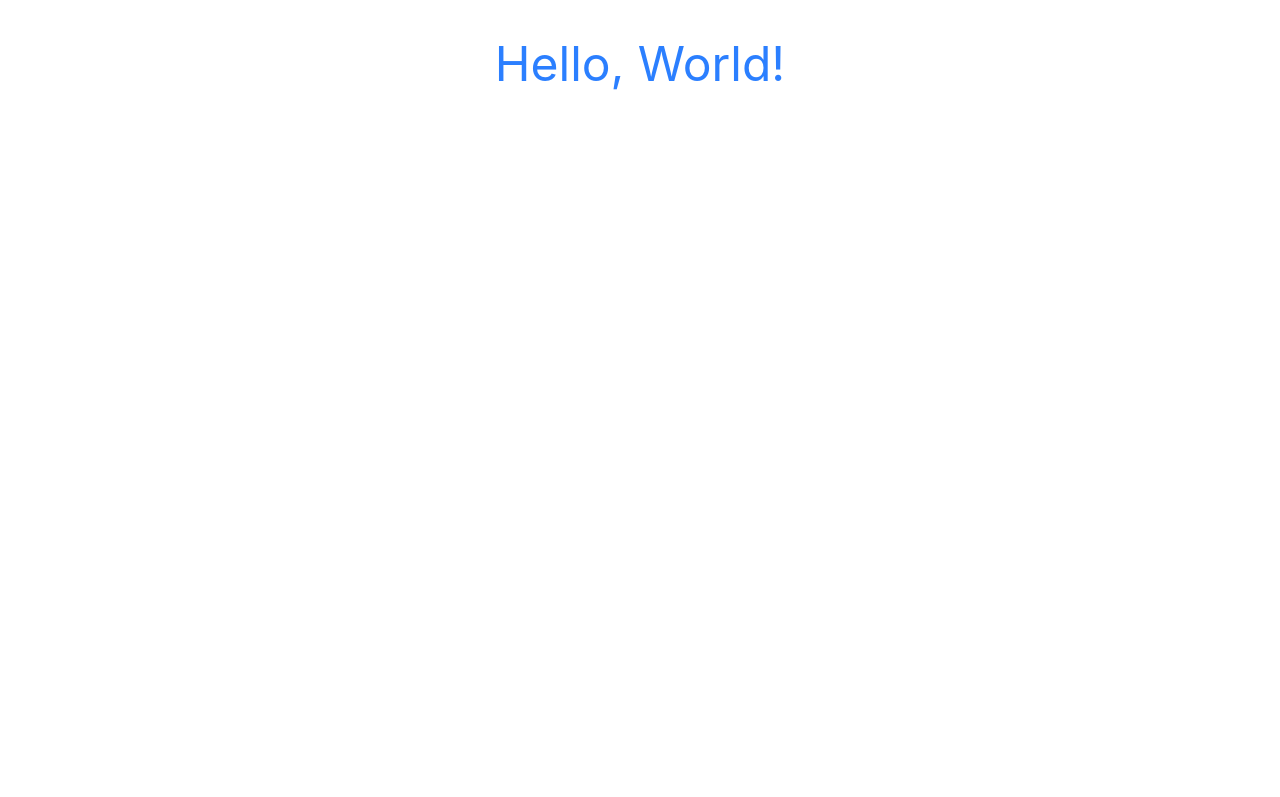
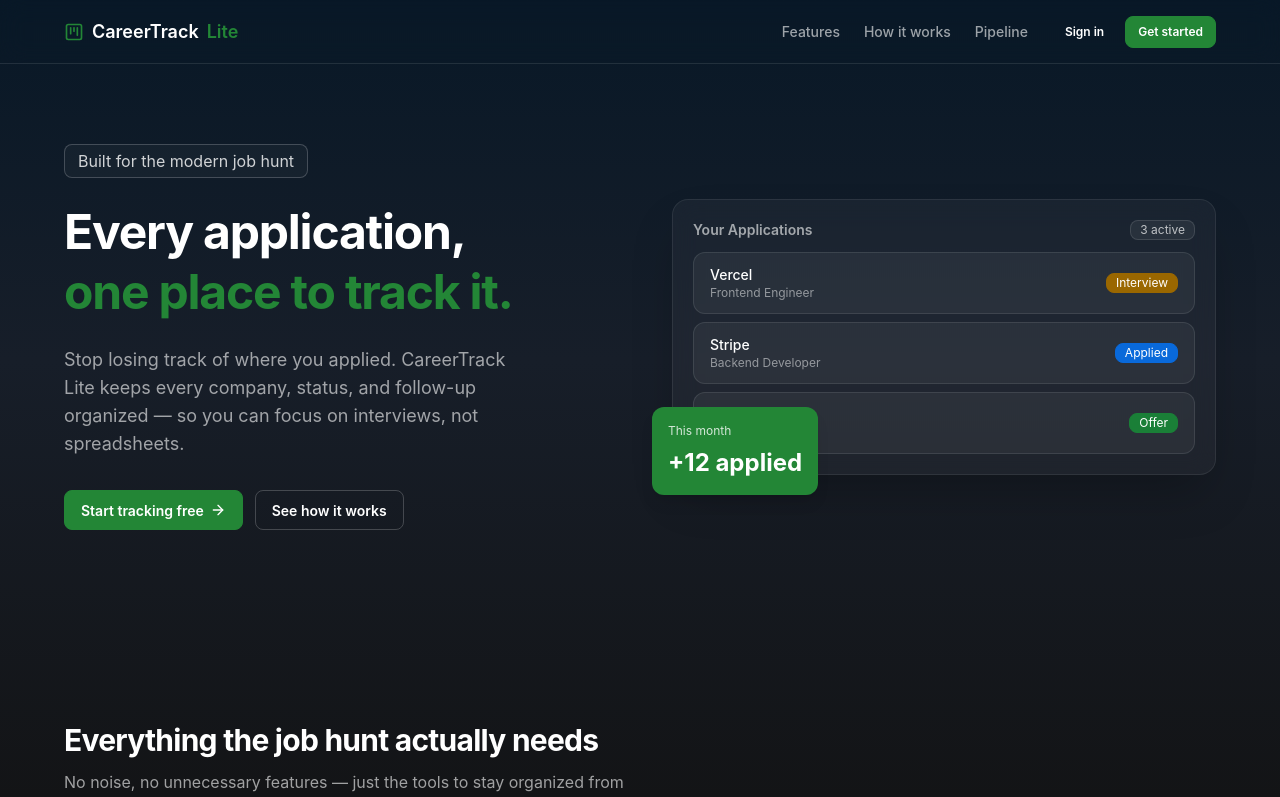
Before and after one commit to Rakibislam22/career-track-frontend, a React (Vite) app: page / in a window 1280 px wide. Shown: the top 797 px of the page. Built offline with nearby package versions, Linux system fonts and the light colour scheme.

Commit message:
refactor theme

```diff
--- a/src/App.jsx
+++ b/src/App.jsx
@@ -1,11 +1,7 @@
-
+import LandingPage from './pages/LandingPage';
 
 const App = () => {
-  return (
-    <div>
-      <h1 className='text-5xl text-center py-10 text-blue-500'>Hello, World!</h1>
-    </div>
-  );
+  return <LandingPage />;
 };
 
 export default App;
--- a/src/index.css
+++ b/src/index.css
@@ -26,13 +26,49 @@
   --color-warning-content: #ffffff;
   --color-error: #cf222e;
   --color-error-content: #ffffff;
+
+  /* Moderate rounding — was too aggressive before */
+  --radius-selector: 0.5rem;
+  --radius-field: 0.5rem;
+  --radius-box: 0.75rem;
+
+  --size-selector: 0.25rem;
+  --size-field: 0.25rem;
+  --border: 1px;
+
+  --depth: 0;
+  --noise: 0;
 }
 
-.hero-gradient-bg {
-  background: linear-gradient(
-    180deg,
-    #081827 0%,
-    #171e29 45%,
-    #131416 100%
-  );
+body {
+  background: linear-gradient(180deg, #081827 0%, #171e29 45%, #131416 100%);
+  background-attachment: fixed;
+  min-height: 100vh;
 }
+
+.glass-surface {
+  background: rgba(255, 255, 255, 0.04);
+  border: 1px solid rgba(255, 255, 255, 0.08);
+  backdrop-filter: blur(12px);
+}
+
+/* Dark-page overrides — daisyUI's ghost/outline states default to light
+   base-200/300 tokens which look wrong against our dark gradient */
+.badge-ghost {
+  background-color: rgba(255, 255, 255, 0.06) !important;
+  color: rgba(255, 255, 255, 0.7) !important;
+  border-color: rgba(255, 255, 255, 0.12) !important;
+}
+
+.badge-outline {
+  background-color: rgba(255, 255, 255, 0.03) !important;
+}
+
+.btn-ghost:hover {
+  background-color: rgba(255, 255, 255, 0.1) !important;
+}
+
+.btn-outline:hover {
+  background-color: rgba(255, 255, 255, 0.1) !important;
+  color: #ffffff !important;
+}
```
